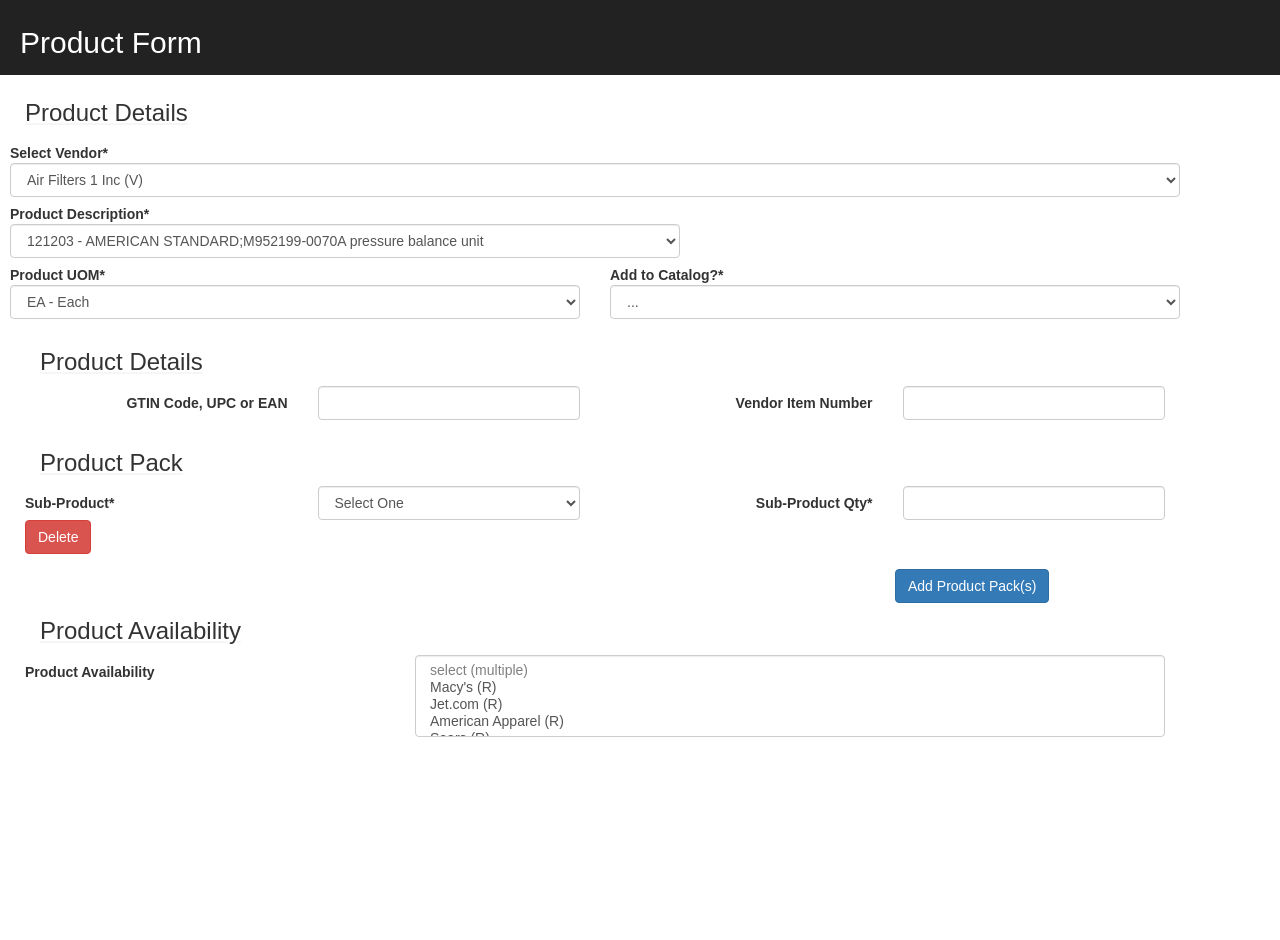
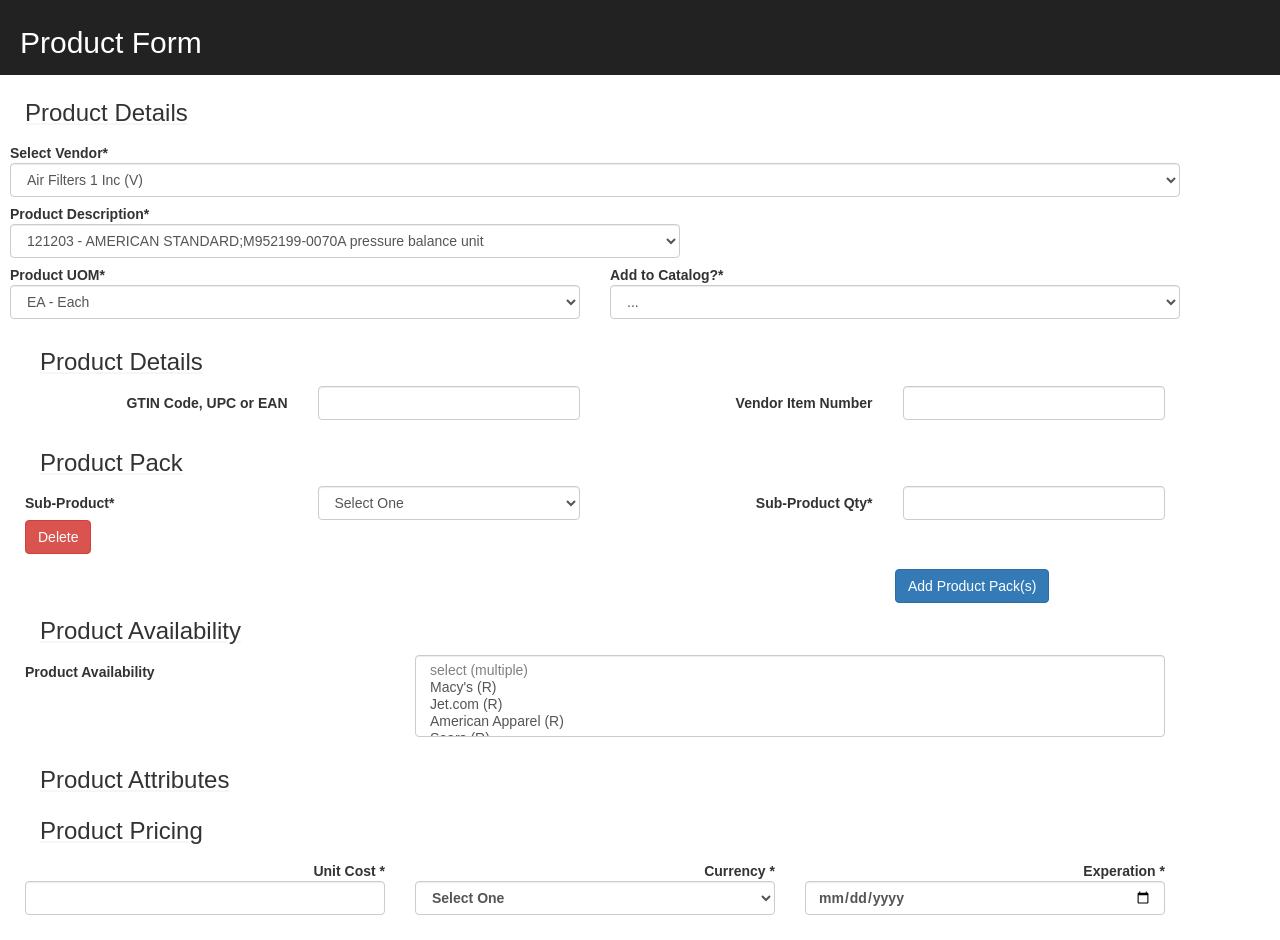
Before and after one commit to clwilkening/Spring-Systems-Challenge, a React (Create React App) app: page / in a window 1280 px wide. Before the commit the page ends 800 px from the top, so only its background shows below. Built offline with nearby package versions, Linux system fonts and the light colour scheme.

Commit message:
add product pricing

```diff
--- a/src/App.js
+++ b/src/App.js
@@ -241,6 +241,49 @@ class App extends Component {
     )
   }
 
+  getCurrency(){
+    let curOptions = [<option key="select-2" value="null">Select One</option>];
+      let currencies = this.state.data.Currency;
+      for (let key in currencies){
+        let currency = currencies[key]
+          curOptions.push(
+            <option key={currency} value={currency}>{currency}</option>
+          )
+    }
+    return curOptions;
+  }
+
+  productPricing(){
+    return(
+      <FormGroup>
+        <Col componentClass={ControlLabel} sm={12} md={4}>
+            Unit Cost *
+          <FormControl
+              id="formControlsText"
+              type="text"
+              label="Unit Cost"
+            >
+          </FormControl>
+        </Col>
+        <Col componentClass={ControlLabel} sm={12} md={4}>
+          Currency *
+          <FormControl componentClass="select">
+            {this.getCurrency()}
+          </FormControl>
+        </Col>
+        <Col componentClass={ControlLabel} sm={12} md={4}>
+          Experation *
+          <FormControl
+              id="formControlsText"
+              type="date"
+              label="expiration"
+            >
+          </FormControl>
+        </Col>
+      </FormGroup>
+    )
+  }
+
   render() {
     return (
       <div className="App">
@@ -260,6 +303,13 @@ class App extends Component {
           <Button bsStyle="primary" onClick={()=> this.addPack()}>Add Product Pack(s)</Button>
           </Col>
           {this.productAvailability()}
+          <Col xs={12} sm={12}>
+            <h3>Product Attributes</h3>
+          </Col>
+          <Col xs={12} sm={12}>
+            <h3>Product Pricing</h3>
+          </Col>
+          {this.productPricing()}
         </Form>
       :
       <p>Loading</p>
```
Lines whose indentation alone changed are shown as unchanged.
